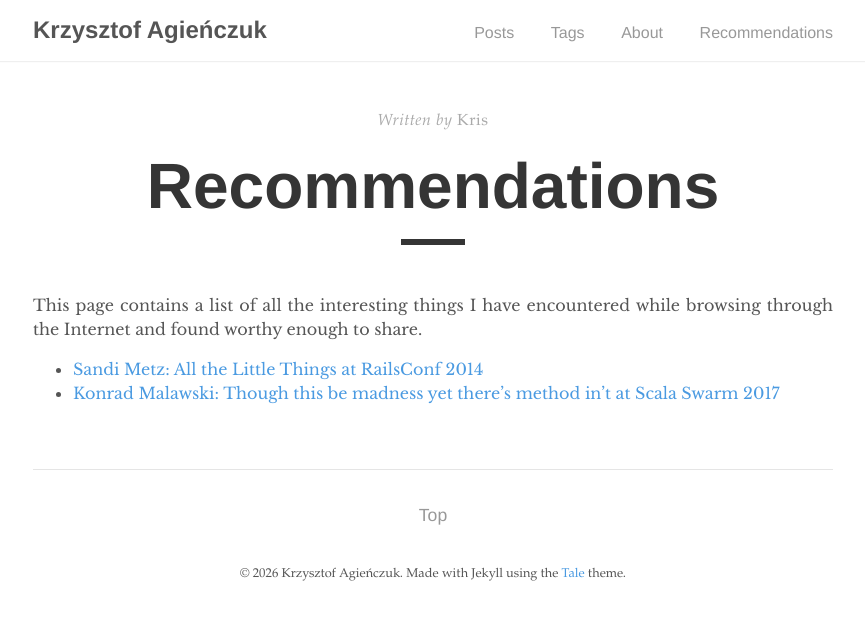
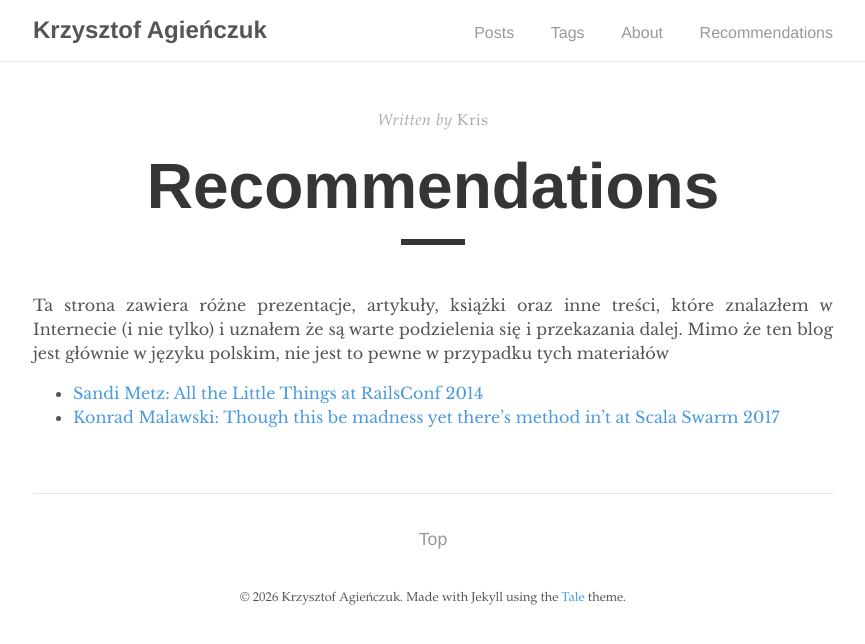
Before and after one commit to KrzysiekAgi/krzysiekagi.github.io, a Jekyll site: the page built from _pages/recommendations.md, in a window 1280 px wide. Shown: the top 644 px of the page, without its empty margins (207-1072 px from the left). Built offline with Jekyll 4.4.1, drawn with Linux system fonts in a browser that asks for light colours.

Commit message:
Transalate recommendations to polish

```diff
--- a/_pages/recommendations.md
+++ b/_pages/recommendations.md
@@ -5,7 +5,7 @@ author: "Kris"
 permalink: /recommendations/
 ---
 
-This page contains a list of all the interesting things I have encountered while browsing through the Internet and found worthy enough to share.
+Ta strona zawiera różne prezentacje, artykuły, książki oraz inne treści, które znalazłem w Internecie (i nie tylko) i uznałem że są warte podzielenia się i przekazania dalej. Mimo że ten blog jest głównie w języku polskim, nie jest to pewne w przypadku tych materiałów
 
 - [Sandi Metz: All the Little Things at RailsConf 2014](https://www.youtube.com/watch?v=8bZh5LMaSmE)
 - [Konrad Malawski: Though this be madness yet there's method in't at Scala Swarm 2017](https://www.youtube.com/watch?v=G1V0Mg0j6-M)
```
